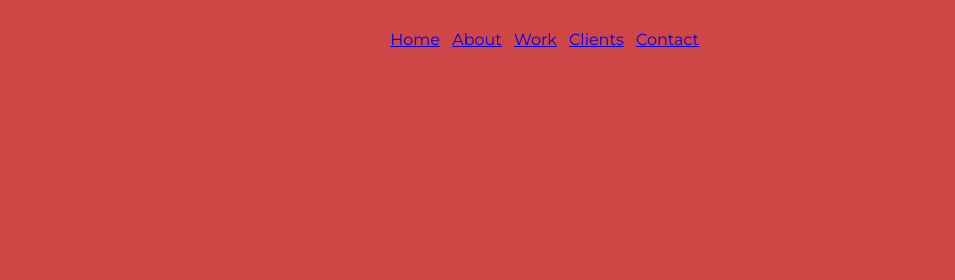
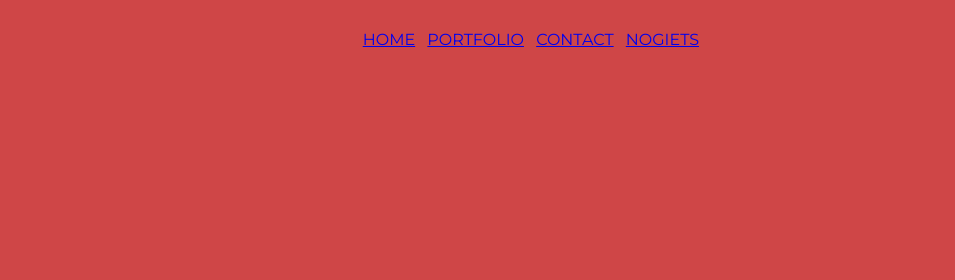
Before and after one commit to Jordakoes/jordakoes.github.io, a plain HTML site: page index.html in a window 1280 px wide. Shown: the top 280 px of the page, 325-1280 px from the left. Drawn offline with Linux system fonts and the light colour scheme.

Commit message:
Changed the list items in html

```diff
--- a/index.html
+++ b/index.html
@@ -16,11 +16,10 @@
 
         <img src="/images/gulp-white-text.svg">
         <ul class="nav">
-                <li><a href="#">Home</a></li>
-                <li><a href="#">About</a></li>
-                <li><a href="#">Work</a></li>
-                <li><a href="#">Clients</a></li>
-                <li><a href="#">Contact</a></li>
+                <li><a href="#">HOME</a></li>
+                <li><a href="#">PORTFOLIO</a></li>
+                <li><a href="#">CONTACT</a></li>
+                <li><a href="#">NOGIETS</a></li>
         </ul>
 
     </header>
```
